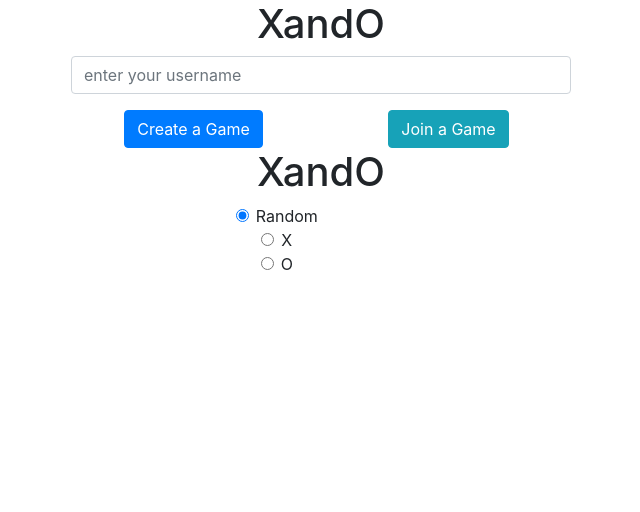
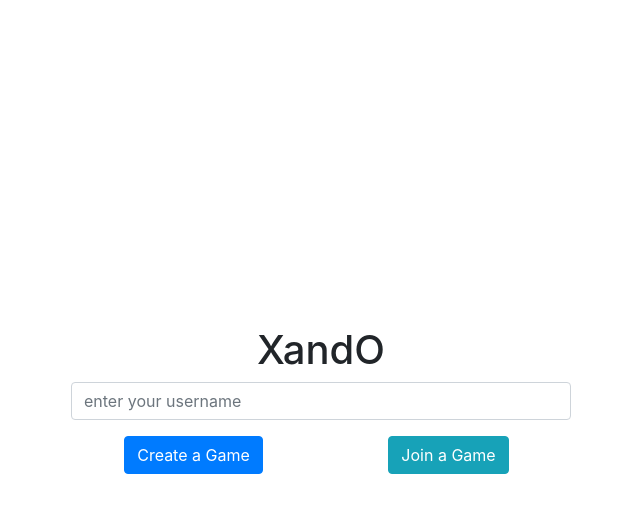
Before and after one commit to jleoirab/xando, a React (Create React App) app in the folder frontend/xando/: page / in a window 1280 px wide. Shown: the top 512 px of the page, without its empty margins (319-959 px from the left). Built offline with nearby package versions, Linux system fonts and the light colour scheme.

Commit message:
added game lobby sections

```diff
--- a/frontend/xando/package.json
+++ b/frontend/xando/package.json
@@ -15,6 +15,7 @@
     "react-bootstrap": "^1.5.0",
     "react-dom": "^17.0.1",
     "react-scripts": "4.0.2",
+    "react-transition-group": "^4.4.1",
     "ts-retrofit": "^1.11.1",
     "typescript": "^4.1.5",
     "web-vitals": "^1.1.0"
--- a/frontend/xando/src/pages/home/home.css
+++ b/frontend/xando/src/pages/home/home.css
@@ -1,5 +1,28 @@
-.mainGameLobbySection {
+.sections {
+  width: 100%;
+  height: 100%;
+  position: relative;
+}
+
+.gameLobbySections {
+  height: 100vh;
+  width: 100%;
+  position: relative;
+  overflow-y: hidden;
+}
+
+.gameLobbySection {
+  display: flex;
+  flex-direction: column;
+  width: 100%;
+  height: 100vh;
   margin: auto;
   max-width: 500px;
   text-align: center;
+  align-items: center;
+  justify-content: center;
 }
+
+.mainLobbySectionForm {
+  width: 100%;
+}
--- a/frontend/xando/src/pages/home/home.tsx
+++ b/frontend/xando/src/pages/home/home.tsx
@@ -1,8 +1,5 @@
 import React from "react";
-import Col from 'react-bootstrap/Col';
-import Row from 'react-bootstrap/Row';
 import Container from 'react-bootstrap/Container';
-
 import MainGameLobbySection from './mainGameLobbySection';
 import PlayerTagSettingSection from './playerTagSettingSection';
 
@@ -13,6 +10,7 @@ interface Props {}
 interface State {
   desiredPlayerName: string;
   desiredPlayerTag: string;
+  gameLobbyState: GameLobbyState;
 }
 
 const playerTagOptions = [
@@ -30,10 +28,18 @@ const playerTagOptions = [
   },
 ];
 
+enum GameLobbyState {
+  STARTING,
+  PLAYER_TAG_SELECTION,
+  JOINING,
+  COMPLETE,
+}
+
 export default class GameLobbyPage extends React.Component<Props, State> {
   state: State = {
     desiredPlayerName: "",
     desiredPlayerTag: "Random",
+    gameLobbyState: GameLobbyState.STARTING,
   };
 
   constructor(props: Props) {
@@ -43,10 +49,14 @@ export default class GameLobbyPage extends React.Component<Props, State> {
     this.joinAGame = this.joinAGame.bind(this);
     this.desiredPlayerTagSelected = this.desiredPlayerTagSelected.bind(this);
     this.playerNameChanged = this.playerNameChanged.bind(this);
+    this.onPlayerTagSelectionComplete = this.onPlayerTagSelectionComplete.bind(this);
   }
 
   createGame() {
     console.debug("creaate game clicked");
+    this.setState({
+      gameLobbyState: GameLobbyState.PLAYER_TAG_SELECTION,
+    });
   }
 
   joinAGame() {
@@ -61,25 +71,37 @@ export default class GameLobbyPage extends React.Component<Props, State> {
   }
 
   playerNameChanged(newName: string) {
-    console.debug("player name changed", newName)
+    console.debug("player name changed", newName);
     this.setState({
       desiredPlayerName: newName,
     });
   }
 
+  onPlayerTagSelectionComplete() {
+    console.debug("player selection complete");
+    this.setState({
+      gameLobbyState: GameLobbyState.COMPLETE,
+    });
+  }
+
   render() {
+    console.log("re-rendering game lobby");
+    console.log(this.state);
     return (
-      <Container fluid>
+      <Container fluid className="gameLobbySections">
         <MainGameLobbySection
+          display={this.state.gameLobbyState === GameLobbyState.STARTING}
           playerName={this.state.desiredPlayerName}
           onCreateGameClicked={this.createGame}
           onJoinGameClicked={this.joinAGame}
           playerNameChanged={this.playerNameChanged}
         />
         <PlayerTagSettingSection
+          display={this.state.gameLobbyState === GameLobbyState.PLAYER_TAG_SELECTION}
           playerTagOptions={playerTagOptions}
           desiredPlayerTag={this.state.desiredPlayerTag}
           desiredPlayerTagChanged={this.desiredPlayerTagSelected}
+          onComplete={this.onPlayerTagSelectionComplete}
         />
       </Container>
     );
--- a/frontend/xando/src/pages/home/mainGameLobbySection.tsx
+++ b/frontend/xando/src/pages/home/mainGameLobbySection.tsx
@@ -8,13 +8,14 @@ interface MainGameLobbySectionProps {
   onCreateGameClicked(): void;
   onJoinGameClicked(): void;
   playerNameChanged(newName: string): void;
+  display: boolean;
 }
 
 const MainGameLobbySection: React.FC<MainGameLobbySectionProps> = (props: MainGameLobbySectionProps) => {
   return (
-    <section className="mainGameLobbySection">
+    <section className={`gameLobbySection ${props.display ? '' : 'd-none'}`}>
       <h1>XandO</h1>
-      <Form>
+      <Form className="mainLobbySectionForm">
         <Form.Group controlId="playerName">
           <Form.Control
             as="input"
@@ -28,7 +29,6 @@ const MainGameLobbySection: React.FC<MainGameLobbySectionProps> = (props: MainGa
           <Col>
             <Button
               variant="primary"
-              type="submit"
               onClick={props.onCreateGameClicked}
             >
               Create a Game
@@ -38,7 +38,6 @@ const MainGameLobbySection: React.FC<MainGameLobbySectionProps> = (props: MainGa
           <Col>
             <Button
               variant="info"
-              type="submit"
               onClick={props.onJoinGameClicked}
             >
               Join a Game
--- a/frontend/xando/src/pages/home/playerTagSettingSection.tsx
+++ b/frontend/xando/src/pages/home/playerTagSettingSection.tsx
@@ -13,7 +13,9 @@ interface PlayerTagOption {
 interface PlayerTagSettingSectionProps {
   desiredPlayerTag: string;
   desiredPlayerTagChanged(tag: string): void;
+  onComplete(): void;
   playerTagOptions: PlayerTagOption[];
+  display: boolean;
 }
 
 const PlayerTagSettingSection: React.FC<PlayerTagSettingSectionProps> = (props: PlayerTagSettingSectionProps) => {
@@ -29,14 +31,26 @@ const PlayerTagSettingSection: React.FC<PlayerTagSettingSectionProps> = (props:
   ));
 
   return (
-    <section className="mainGameLobbySection">
+    <section className={`gameLobbySection ${props.display ? '' : 'd-none'}`}>
       <h1>XandO</h1>
       <Form>
         <Form.Group as={Row}>
-          <Col sm={10}>
+          <Col>
+            <Form.Label>Select your player tag</Form.Label>
             {playerOptions}
           </Col>
         </Form.Group>
+
+        <Form.Row>
+          <Col>
+            <Button
+              variant="primary"
+              onClick={props.onComplete}
+            >
+              Done
+          </Button>
+          </Col>
+        </Form.Row>
       </Form>
     </section>
   );
```
Also changed, not shown: 1 other file (tests, documents, lock files or other folders).
